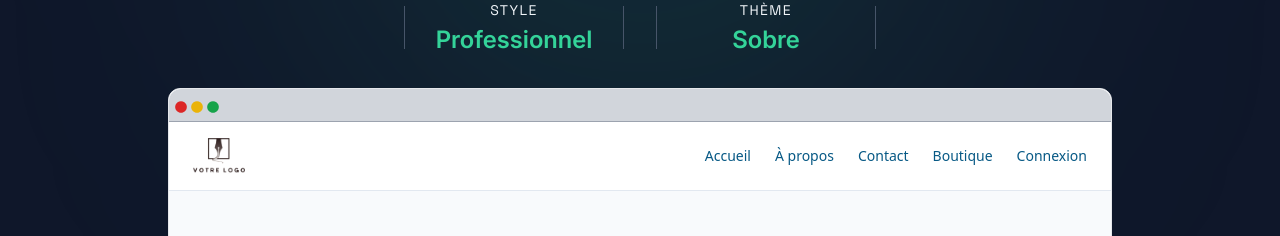
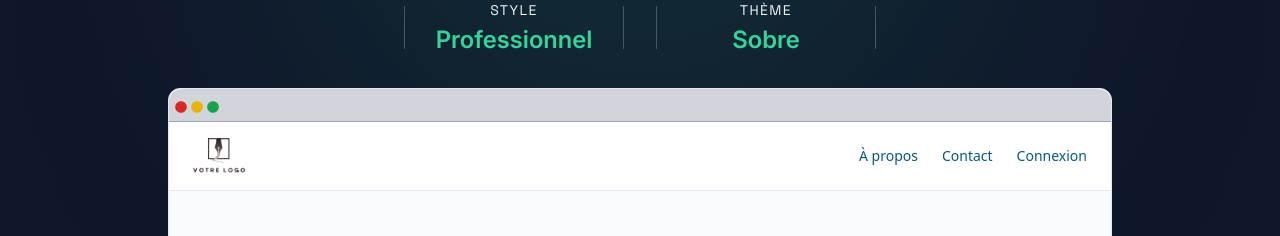
Before and after one commit to FlorianTrainar/Portfolio-v2, a Vue app: page / in a window 1280 px wide. Shown: the part 1756-1992 px from the top of the page. Built offline with nearby package versions, Linux system fonts and the light colour scheme.

Commit message:
correctif1

```diff
--- a/src/components/designs/layouts/ProLayout.vue
+++ b/src/components/designs/layouts/ProLayout.vue
@@ -21,10 +21,8 @@ const emit = defineEmits(['update:title'])
       </div>
 
       <nav class="theme-trans flex gap-6 text-sm" :class="theme.navText">
-        <button>Accueil</button>
         <button>À propos</button>
         <button>Contact</button>
-        <button>Boutique</button>
         <button>Connexion</button>
       </nav>
     </header>
```
